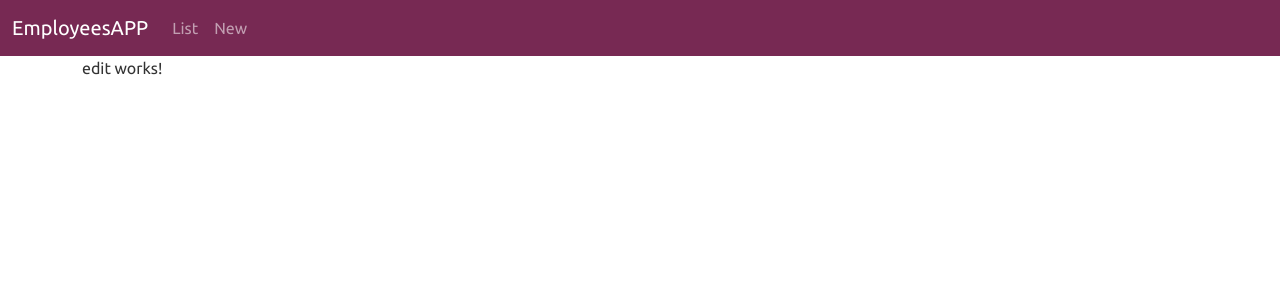
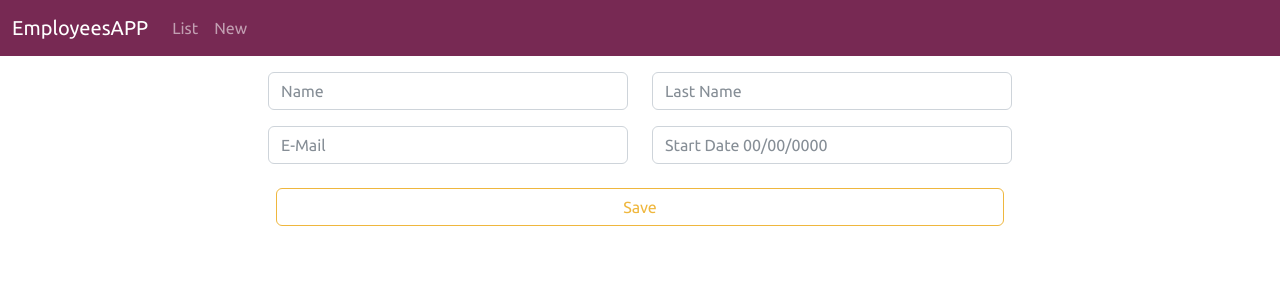
Before and after one commit to cosclerison/projectCRUD, an Angular app: page /edit in a window 1280 px wide. Shown: the top 300 px of the page. Built offline with nearby package versions, Linux system fonts and the light colour scheme.

Commit message:
Tela Edit

```diff
--- a/src/app/pages/employees/details/details.component.html
+++ b/src/app/pages/employees/details/details.component.html
@@ -15,10 +15,9 @@
       </li>
     </ul>
   </div>
-
   <div class="btn-group" role="group">
-    <button type="button" class="btn btn-outline-warning m-1 btn-sm">Edit</button>
-    <button type="button" class="btn btn-outline-danger m-1 btn-sm">Delete</button>
+    <button type="button" class="btn btn-outline-warning m-1 btn-sm" (click)="onGoToEdit()">Edit</button>
+    <button type="button" class="btn btn-outline-danger m-1 btn-sm" (click)="onGoToDelete()">Delete</button>
   </div>
 </div>
-<button type="button" class="btn btn-secondary mt-2">Go Back to list</button>
+<button type="button" class="btn btn-secondary mt-2" (click)="goBackToList()">Go Back to list</button>
--- a/src/app/pages/employees/details/details.component.ts
+++ b/src/app/pages/employees/details/details.component.ts
@@ -1,3 +1,4 @@
+import { NavigationExtras, Router } from '@angular/router';
 import { Component, OnInit } from '@angular/core';
 
 @Component({
@@ -6,10 +7,56 @@ import { Component, OnInit } from '@angular/core';
   styleUrls: ['./details.component.scss']
 })
 export class DetailsComponent implements OnInit {
+  /**
+   * Criado propriedade para ser usado o seu estado de objeto,
+   * assim atribuindo valor a ele quando receber dados da ação do (click)
+   * Objeto com estado de vazio para não ocorrer erro ou concatenar os valores
+   */
+   navigationExtras: NavigationExtras = {
+    state: {
+      value: null
+    }
+  };
 
-  constructor() { }
+  /**
+   * Criando uma propriedade com valor vazio para ser inserido
+   *  o valor que vem do getCurrentNavigation
+   */
+   employees: any = null;
 
-  ngOnInit(): void {
+   constructor(
+     private router: Router
+   ) {
+     /**
+      * Criado uma constante para receber o valor vindo da navegação da rota que foi
+      * utilizada em outra tela.
+      * direcionado o valor para a propriedade com valor vazio,
+      * assim atribuído o valor e ela.
+      * deixamos os itens como opcionais caso tenha valor nos mesmos
+      */
+     const navigation = this.router.getCurrentNavigation();
+     this.employees = navigation?.extras.state;
+   }
+
+   ngOnInit(): void {
+   }
+
+   onGoToEdit(): void{
+    /**
+     * Adicionado valor do objeto navigationExtras em employees,
+     * atribuído o valor como segundo parâmetro na rota de navegação (assim a rota de navegação envia o valor
+     * que será recebido pela tela corrente, fazendo com que o valor recebido seja utilizado)
+     */
+    this.navigationExtras.state = this.employees;
+    this.router.navigate(['edit'], this.navigationExtras);
   }
 
-}
+   goBackToList() {
+    this.router.navigate(['list']);
+   }
+
+   onGoToDelete(): void{
+    alert('Deleted');
+  }
+
+ }
--- a/src/app/pages/employees/edit/edit.component.html
+++ b/src/app/pages/employees/edit/edit.component.html
@@ -1,2 +1,23 @@
-<p>edit works!</p>
-{{ value | json }}
+  <form class="mt-3 col-md-8 offset-md-2" (ngSubmit)="saveEdition()">
+    <div class="row mt-3">
+      <div class="form-group   col-md-6">
+        <input type="text" class="form-control" placeholder="Name">
+      </div>
+      <div class="form-group col-md-6">
+        <input type="text" class="form-control" placeholder="Last Name">
+      </div>
+    </div>
+    <div class="row mt-3">
+      <div class="form-group col-md-6">
+        <input type="text" class="form-control" placeholder="E-Mail">
+      </div>
+      <div class="form-group col-md-6">
+        <input type="text" class="form-control" placeholder="Start Date 00/00/0000">
+      </div>
+    </div>
+    <div class="row mt-3">
+      <div class="btn-group" role="group">
+        <button type="submit" class="btn btn-outline-warning m-2 col-md-6">Save</button>
+      </div>
+    </div>
+  </form>
--- a/src/app/pages/employees/edit/edit.component.ts
+++ b/src/app/pages/employees/edit/edit.component.ts
@@ -31,4 +31,12 @@ export class EditComponent implements OnInit {
   ngOnInit(): void {
   }
 
+  saveEdition() {
+
+  }
+
+  cancelEdition() {
+
+  }
+
 }
--- a/src/app/pages/employees/list/list.component.ts
+++ b/src/app/pages/employees/list/list.component.ts
@@ -44,6 +44,7 @@ export class ListComponent implements OnInit {
     this.navigationExtras.state = item;
     this.router.navigate(['details'], this.navigationExtras);
   }
+
   onGoToDelete(item: any): void{
     alert('Deleted');
   }
```
